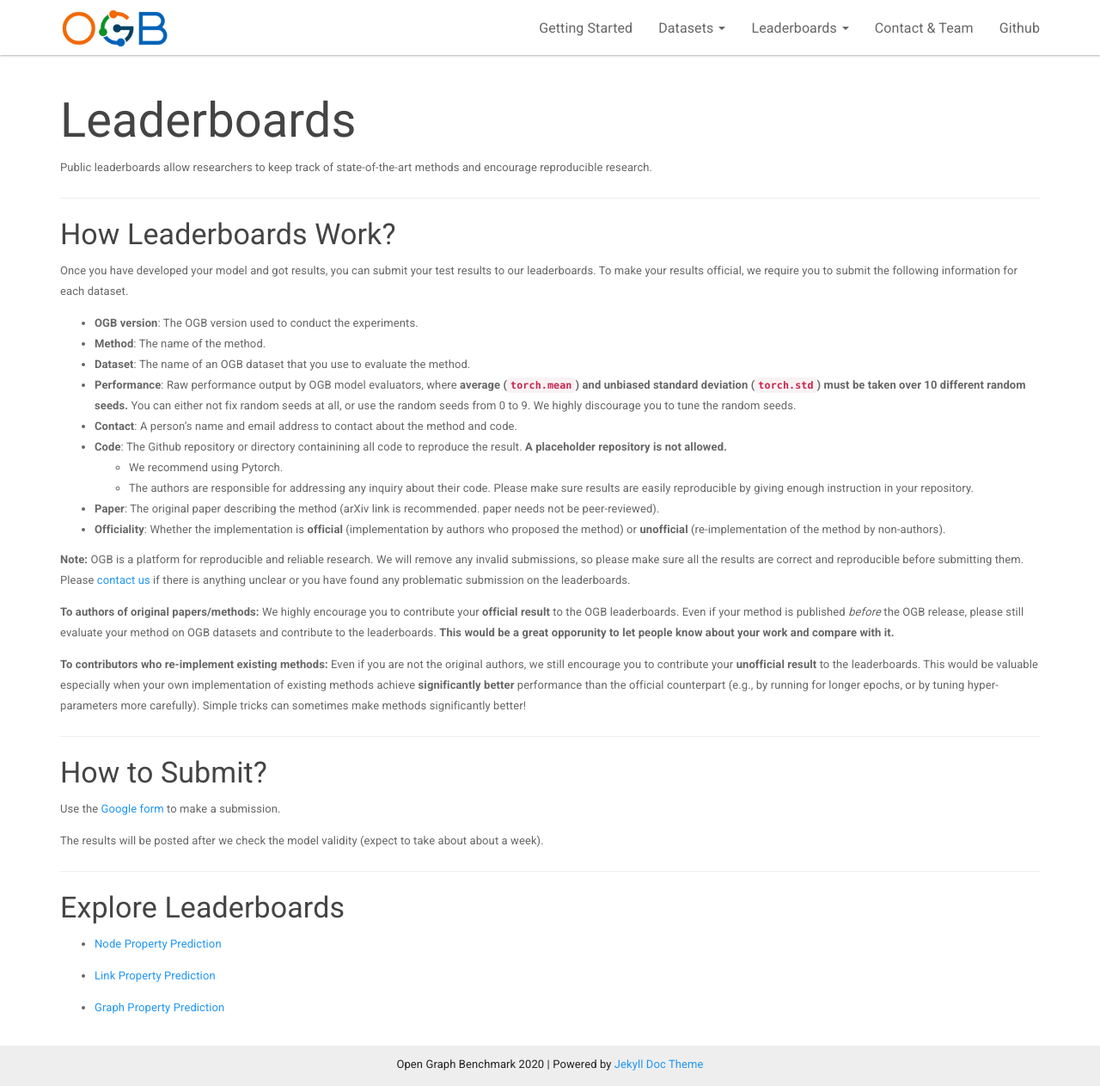
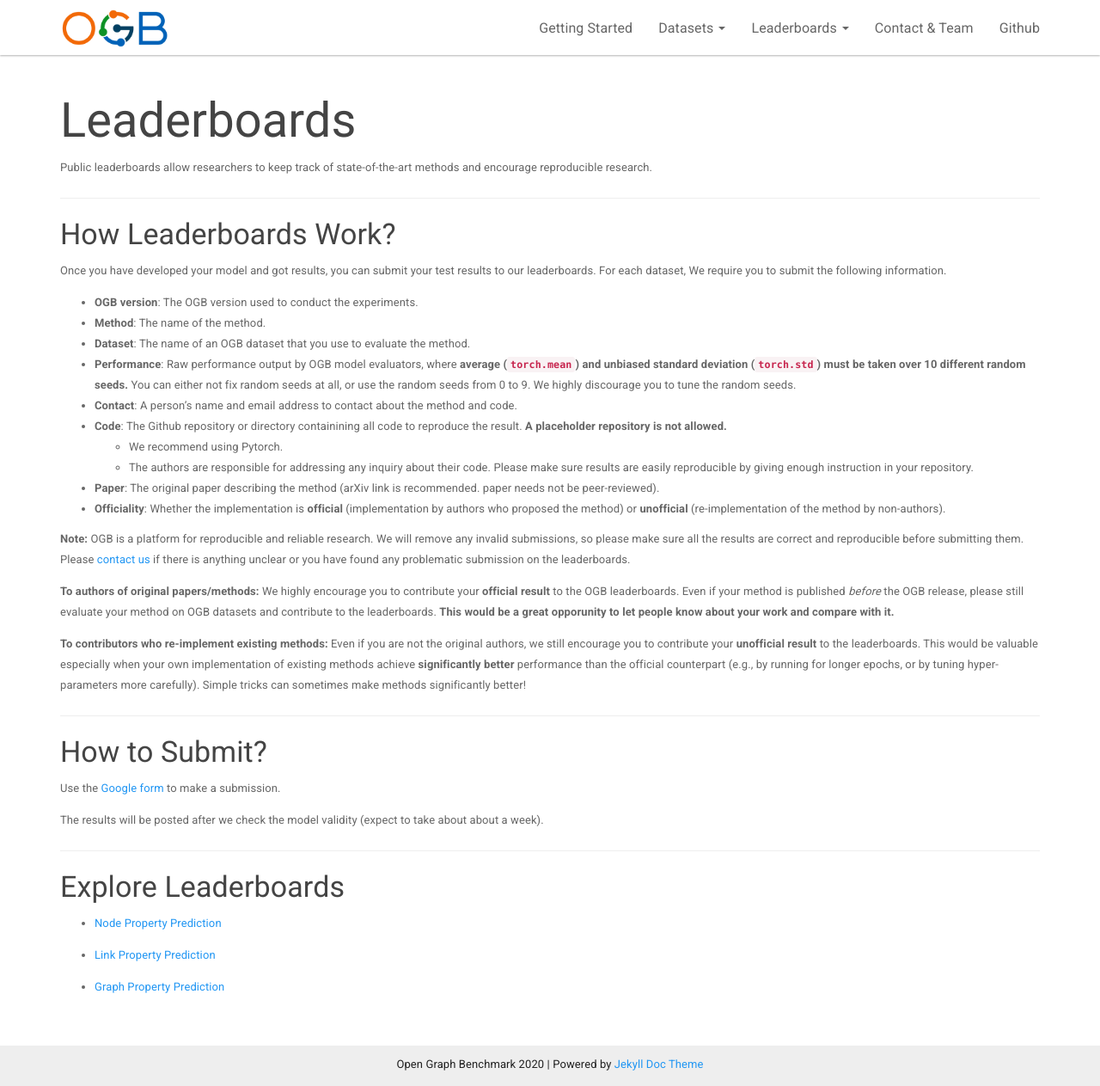
Before and after one commit to snap-stanford/ogb-web, a Jekyll site: the page built from _docs/leaderboard/leader_overview.md, in a window 1280 px wide and 1263 px high. Shown: the whole window at 86% size. Built offline with Jekyll 4.4.1, drawn with Linux system fonts in a browser that asks for light colours.

Commit message:
update leaderboard overview

```diff
--- a/_docs/leaderboard/leader_overview.md
+++ b/_docs/leaderboard/leader_overview.md
@@ -10,7 +10,7 @@ Public leaderboards allow researchers to keep track of state-of-the-art methods
 ### How Leaderboards Work?
 
 Once you have developed your model and got results, you can submit your test results to our leaderboards.
-To make your results official, we require you to submit the following information for each dataset.
+For each dataset, We require you to submit the following information.
 
 - **OGB version**: The OGB version used to conduct the experiments.
 - **Method**: The name of the method.
```
